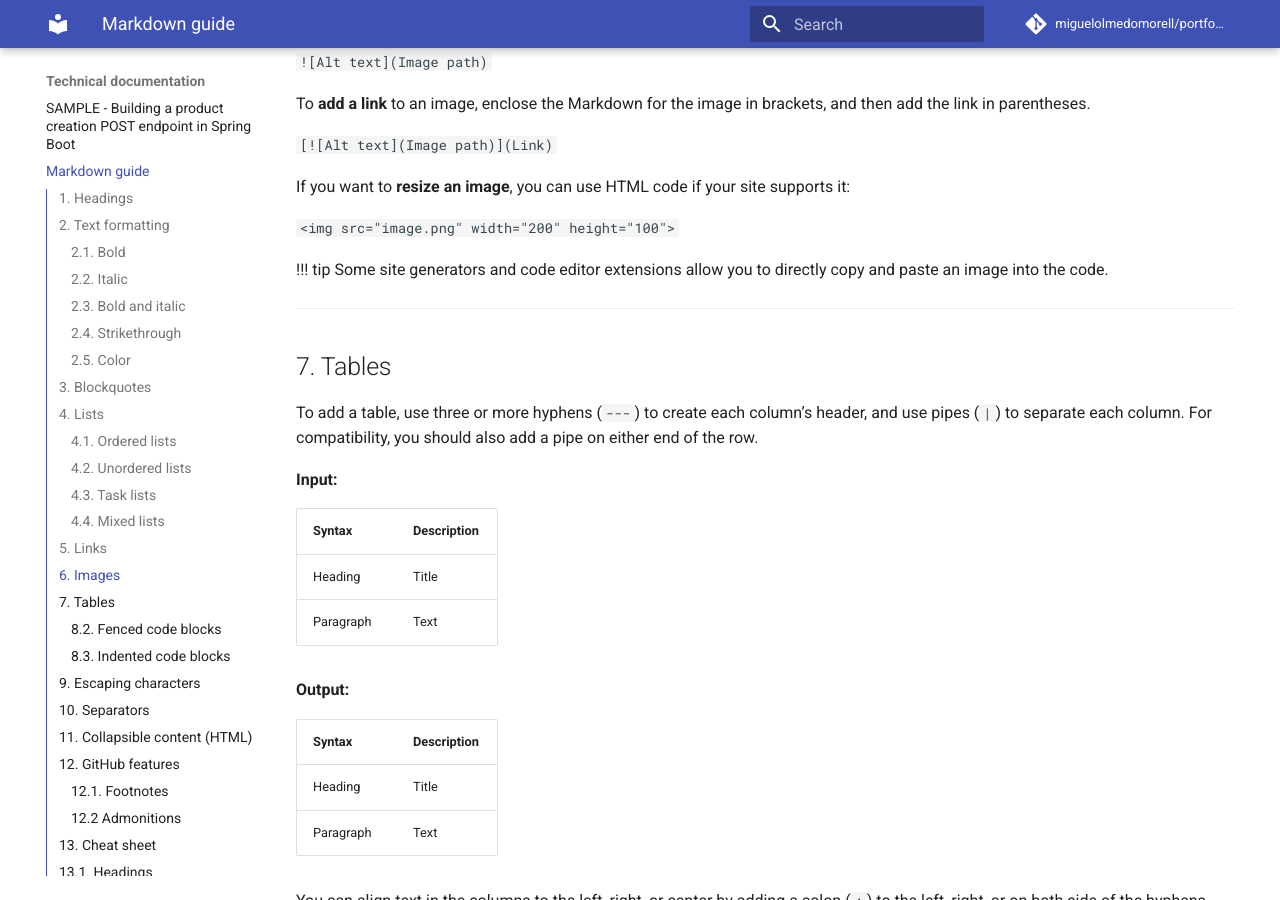
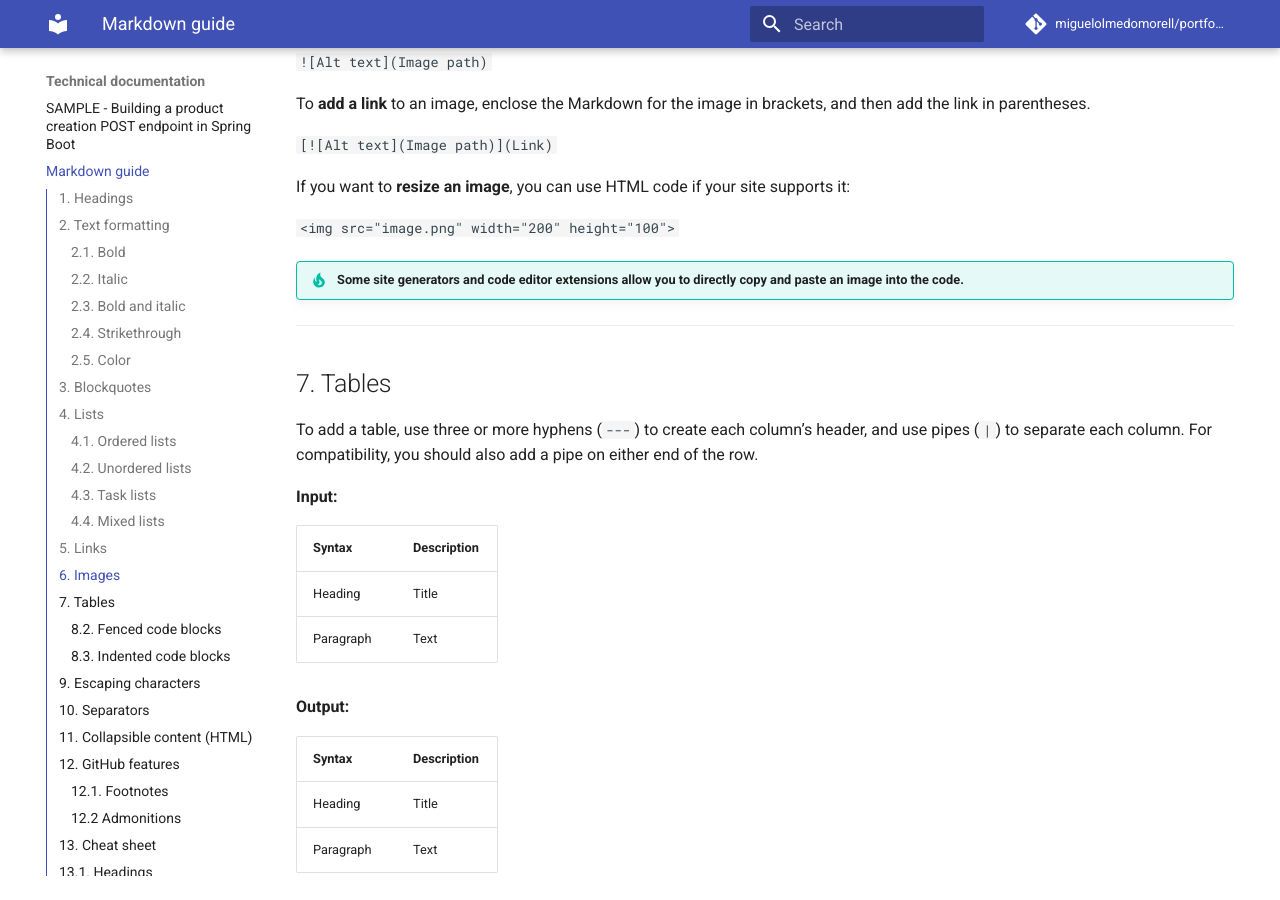
Before and after one commit to MiguelOlmedoMorell/portfolio, an MkDocs documentation site: the page built from docs/technical-documentation/markdown-guide.md, in a window 1280 px wide and 900 px high, scrolled down 5215 px. Built offline with MkDocs 1.6.1 and Material for MkDocs 9.7.7, drawn with Linux system fonts in a browser that asks for light colours; comment, search, counter and statistics services are not loaded.

Commit message:
Updated markdown guide

```diff
--- a/docs/technical-documentation/markdown-guide.md
+++ b/docs/technical-documentation/markdown-guide.md
@@ -218,7 +218,7 @@ If you want to **resize an image**, you can use HTML code if your site supports
 
 `<img src="image.png" width="200" height="100">`
 
-!!! tip Some site generators and code editor extensions allow you to directly copy and paste an image into the code.
+!!! tip "Some site generators and code editor extensions allow you to directly copy and paste an image into the code."
 
 ---
 
```
